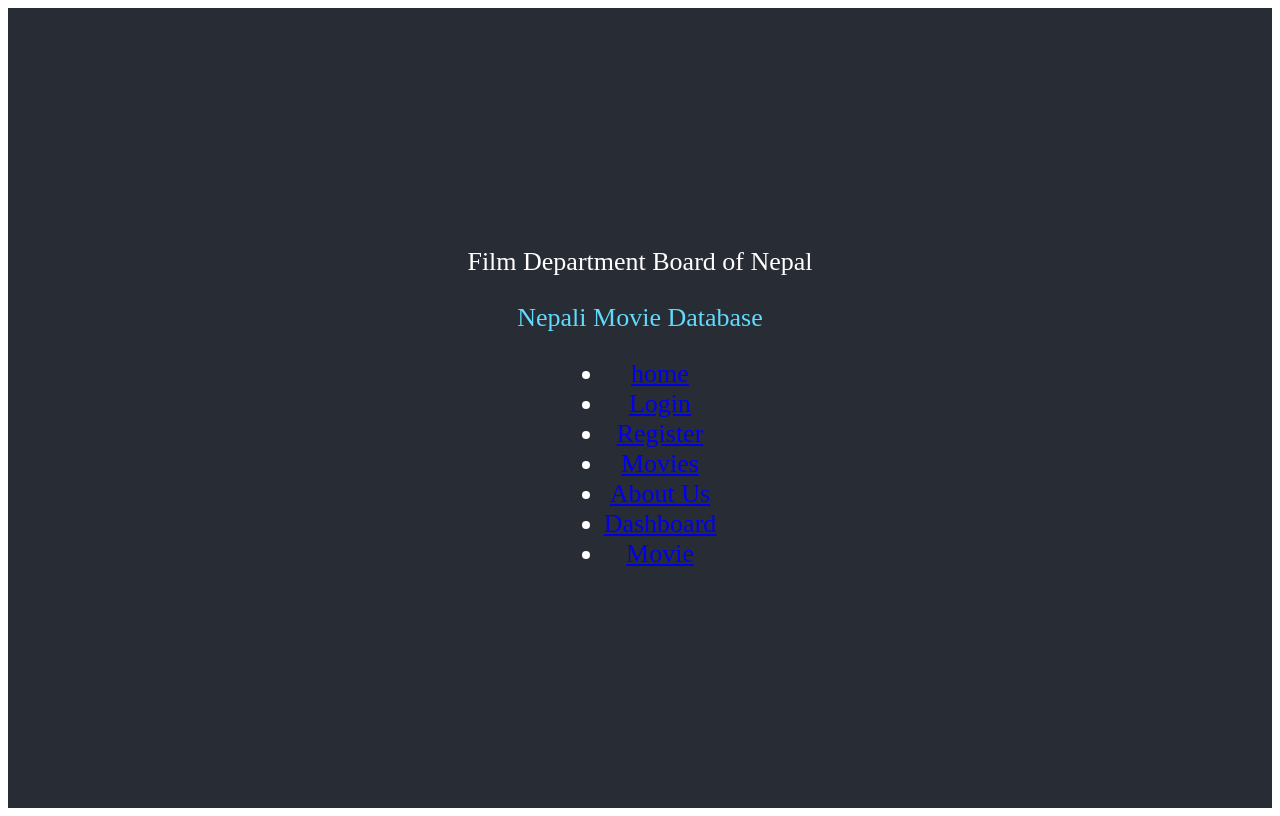
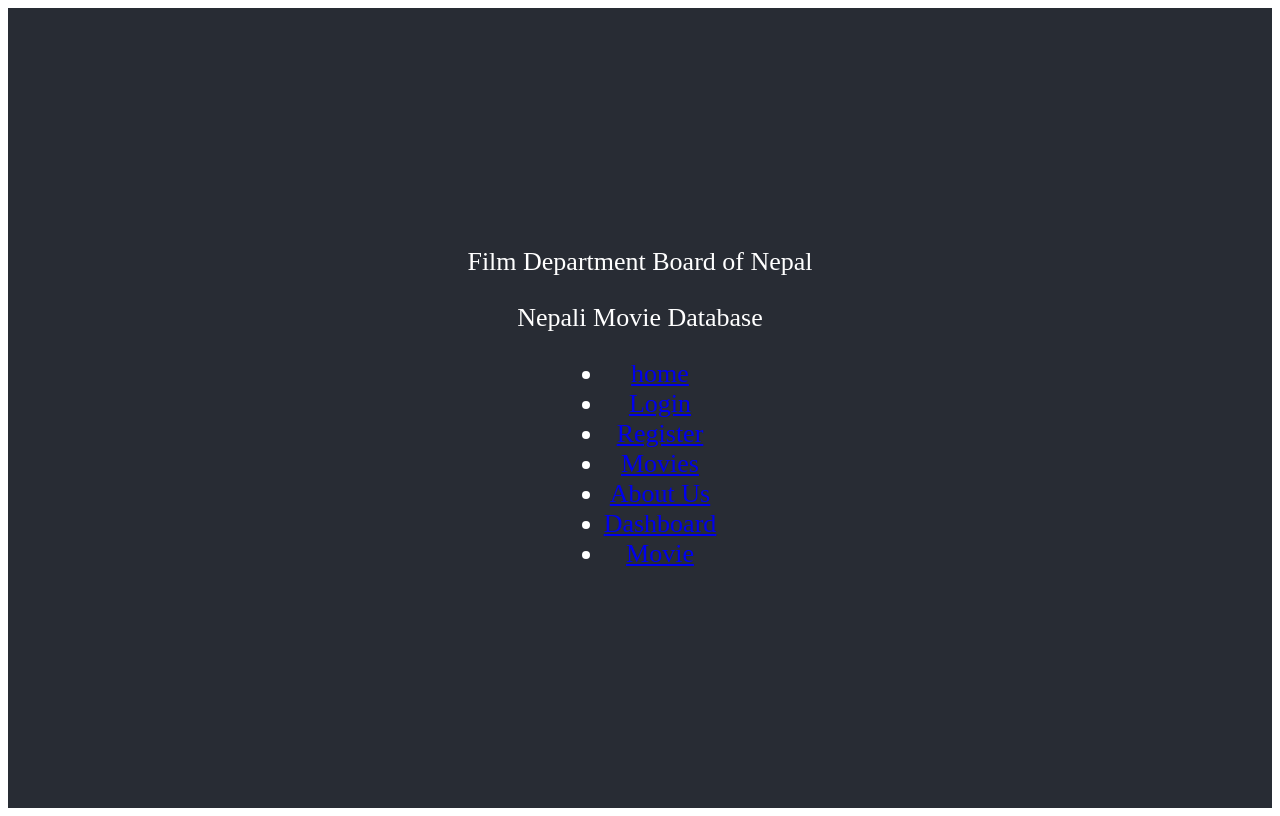
Before and after one commit to film-gov-np/nmdb, a React (Create React App) app in the folder nmdb-web/: page / in a window 1280 px wide. Built offline with nearby package versions, Linux system fonts and the light colour scheme.

Commit message:
jsconfig removed

```diff
--- a/nmdb-web/src/App.js
+++ b/nmdb-web/src/App.js
@@ -37,9 +37,7 @@ function App() {
     <div className="App">
       <header className="App-header">
         <p>Film Department Board of Nepal</p>
-        <a className="App-link" target="_blank" rel="noopener noreferrer">
-          Nepali Movie Database
-        </a>
+        <span>Nepali Movie Database</span>
         <ul>
           {menuRoutes.map((menu, index) => {
             const { title, to } = menu;
```
Also changed, not shown: nmdb-web/jsconfig.json (deleted, +0 -12 lines), 1 other file (tests, documents, lock files or other folders).
